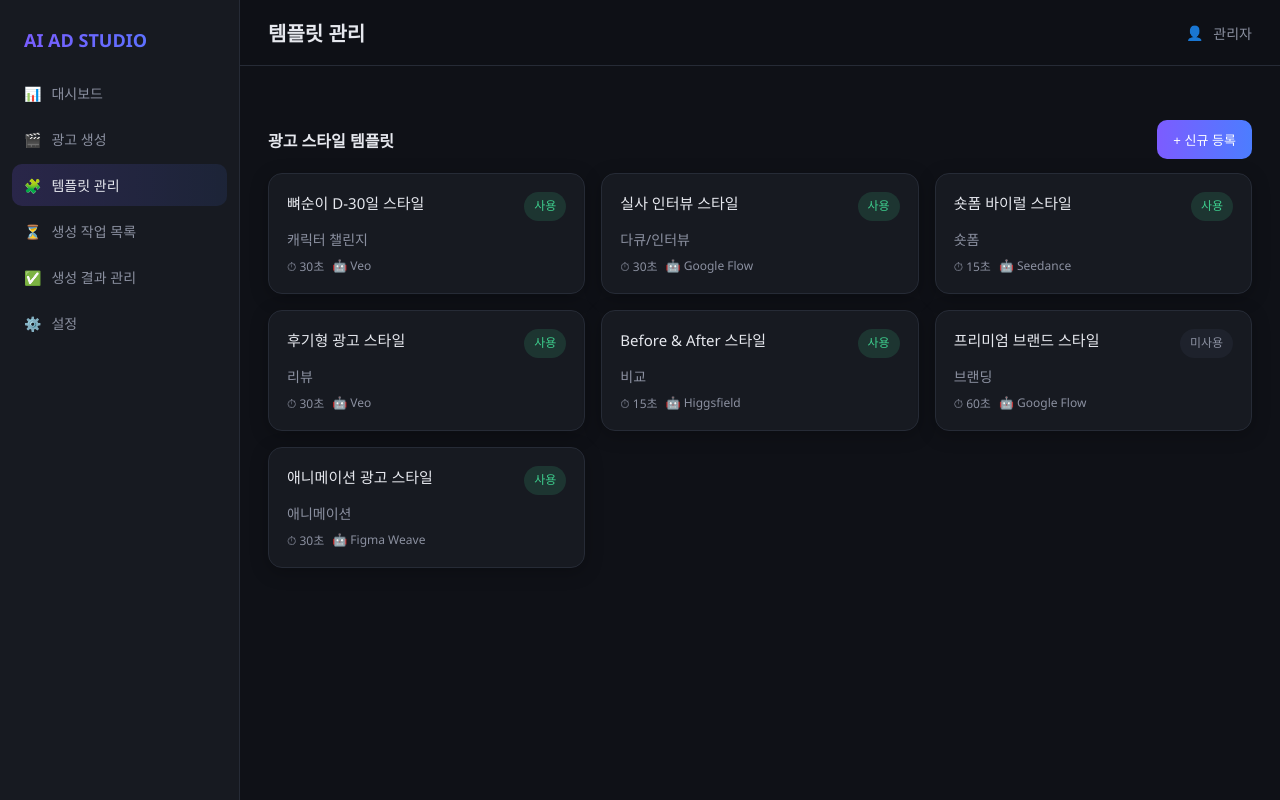
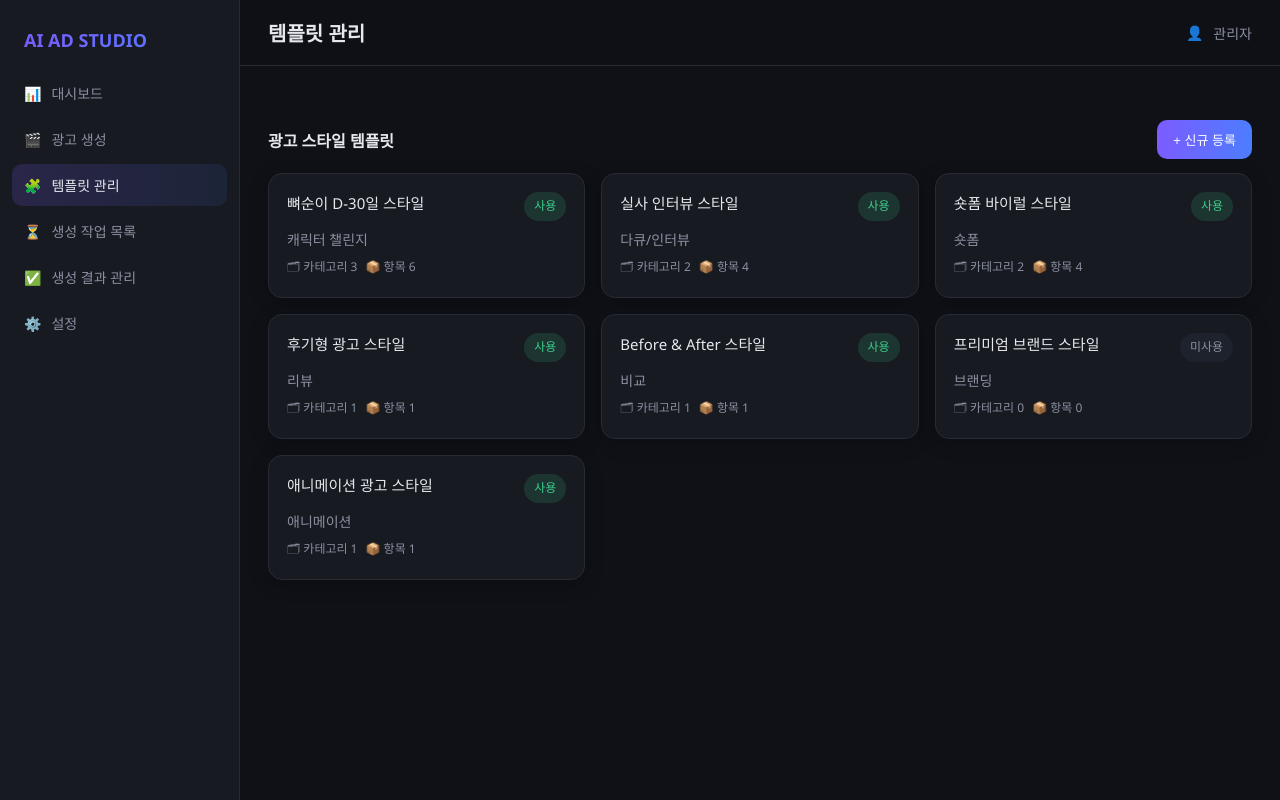
Before and after one commit to dongho5136/sample_make_video, a Flask app: page /templates in a window 1280 px wide. Run offline with Flask 3, Linux system fonts and the light colour scheme.

Commit message:
feat: 템플릿 상세 카테고리 아코디언 + 카테고리/항목 추가 UI

```diff
--- a/static/js/templates.js
+++ b/static/js/templates.js
@@ -1,15 +1,89 @@
-let items = [];
-function render(){
-  document.getElementById("tpl-list").innerHTML = items.map(t => `
-    <div class="card">
+let items = [];        // 템플릿 목록 (categories 포함)
+let current = null;    // 상세 모달에 열린 템플릿
+
+function catCount(t){ return (t.categories || []).length; }
+function itemCount(t){ return (t.categories || []).reduce((s,c)=>s+c.items.length,0); }
+
+function renderList(){
+  document.getElementById("tpl-list").innerHTML = items.map((t,i) => `
+    <div class="card" data-i="${i}" style="cursor:pointer">
       <div style="display:flex;justify-content:space-between">
         <h3 style="color:var(--text);font-size:15px">${t.name}</h3>
         ${UI.badge(t.active ? "사용" : "미사용")}</div>
       <p style="color:var(--muted);margin:8px 0">${t.style}</p>
       <div style="display:flex;gap:8px;color:var(--muted);font-size:12px">
-        <span>⏱ ${t.rec_length}초</span><span>🤖 ${t.rec_model}</span></div>
+        <span>🗂 카테고리 ${catCount(t)}</span><span>📦 항목 ${itemCount(t)}</span></div>
     </div>`).join("");
+  document.querySelectorAll("#tpl-list .card").forEach(c =>
+    c.onclick = () => openDetail(items[c.dataset.i]));
 }
+
+function renderDetail(){
+  const t = current;
+  document.getElementById("dm-title").textContent = t.name;
+  const cats = (t.categories || []).map((c) => `
+    <div class="card" style="margin-bottom:12px">
+      <div style="display:flex;justify-content:space-between;align-items:center;cursor:pointer"
+           data-cid="${c.id}">
+        <div><b>${c.name}</b> ${UI.badge(c.type)}
+          <span style="color:var(--muted);font-size:12px">· 항목 ${c.items.length}</span></div>
+        <span class="chev" style="color:var(--muted)">▾</span></div>
+      <div class="cat-body" data-body="${c.id}" style="display:none;margin-top:12px">
+        ${c.items.map(it => `<div style="padding:8px 0;border-top:1px solid var(--border)">
+          <b style="font-size:13px">${it.name}</b>
+          <p style="color:var(--muted);font-size:12px;margin-top:4px">${it.prompt}</p></div>`).join("")
+          || `<p style="color:var(--muted);font-size:12px">항목이 없습니다</p>`}
+        <form class="add-item-form" data-cid="${c.id}" style="margin-top:12px;display:flex;gap:8px;flex-wrap:wrap">
+          <input name="name" placeholder="항목명" style="flex:1;min-width:120px;background:var(--surface-2);
+            border:1px solid var(--border);color:var(--text);padding:8px;border-radius:8px;font-size:12px">
+          <input name="prompt" placeholder="프롬프트" style="flex:2;min-width:160px;background:var(--surface-2);
+            border:1px solid var(--border);color:var(--text);padding:8px;border-radius:8px;font-size:12px">
+          <button class="btn sm" type="submit">+ 항목</button>
+        </form>
+      </div>
+    </div>`).join("");
+  document.getElementById("dm-body").innerHTML = cats + `
+    <form id="add-cat-form" style="display:flex;gap:8px;margin-top:8px;flex-wrap:wrap">
+      <input name="name" placeholder="새 카테고리명" style="flex:1;min-width:120px;background:var(--surface-2);
+        border:1px solid var(--border);color:var(--text);padding:8px;border-radius:8px;font-size:12px">
+      <select name="type" style="background:var(--surface-2);border:1px solid var(--border);
+        color:var(--text);padding:8px;border-radius:8px;font-size:12px">
+        <option value="prompt">prompt</option><option value="asset">asset</option></select>
+      <button class="btn sm ghost" type="submit">+ 카테고리</button>
+    </form>`;
+
+  // 아코디언 토글
+  document.querySelectorAll("#dm-body [data-cid]").forEach(h => {
+    if(h.tagName === "DIV") h.onclick = () => {
+      const body = document.querySelector(`#dm-body [data-body="${h.dataset.cid}"]`);
+      body.style.display = body.style.display === "none" ? "block" : "none";
+    };
+  });
+  // 항목 추가
+  document.querySelectorAll("#dm-body .add-item-form").forEach(f =>
+    f.addEventListener("submit", e => {
+      e.preventDefault();
+      const name = f.name.value.trim();
+      if(!name) return;
+      const cat = current.categories.find(c => c.id == f.dataset.cid);
+      cat.items.push({id: Date.now(), name, prompt: f.prompt.value, image_url: ""});
+      try { API.post(`/api/templates/${current.id}/categories/${cat.id}/items`,
+        {name, prompt: f.prompt.value}); } catch(_){}
+      renderDetail(); UI.toast("항목이 추가되었습니다");
+    }));
+  // 카테고리 추가
+  document.getElementById("add-cat-form").addEventListener("submit", e => {
+    e.preventDefault();
+    const f = e.target, name = f.name.value.trim();
+    if(!name) return;
+    current.categories.push({id: Date.now(), name, type: f.type.value, items: []});
+    try { API.post(`/api/templates/${current.id}/categories`, {name, type: f.type.value}); } catch(_){}
+    renderDetail(); renderList(); UI.toast("카테고리가 추가되었습니다");
+  });
+}
+
+function openDetail(t){ current = t; renderDetail(); UI.openModal("detail-modal"); }
+
 async function load(){
   const el = document.getElementById("tpl-list"); UI.skeleton(el);
   try {
@@ -17,7 +91,7 @@ async function load(){
     const meta = await API.get("/api/meta");
     document.getElementById("tpl-model").innerHTML =
       meta.models.map(m => `<option>${m}</option>`).join("");
-    render();
+    renderList();
   } catch(e){ UI.showError(el, load); }
 }
 document.getElementById("tpl-form").addEventListener("submit", async e => {
@@ -29,8 +103,9 @@ document.getElementById("tpl-form").addEventListener("submit", async e => {
   const item = Object.fromEntries(new FormData(f).entries());
   item.active = item.active === "true";
   item.rec_length = Number(item.rec_length);
+  item.categories = [];
   try { await API.post("/api/templates", item); } catch(_){}
-  items.push({id: Date.now(), ...item}); render();
+  items.push({id: Date.now(), ...item}); renderList();
   f.reset(); UI.closeModal("tpl-modal"); UI.toast("템플릿이 등록되었습니다");
 });
 load();
--- a/templates/templates.html
+++ b/templates/templates.html
@@ -12,9 +12,6 @@
       <div class="form-field" id="f-name"><label>템플릿명 *</label>
         <input name="name"><span class="err-msg">필수 항목입니다</span></div>
       <div class="form-field"><label>광고 스타일</label><input name="style"></div>
-      <div class="form-field"><label>기본 프롬프트</label><textarea name="base_prompt" rows="2"></textarea></div>
-      <div class="form-field"><label>자막 효과 프롬프트</label><textarea name="subtitle_prompt" rows="2"></textarea></div>
-      <div class="form-field"><label>장면 구성 프롬프트</label><textarea name="scene_prompt" rows="2"></textarea></div>
       <div class="form-field"><label>나레이션 톤</label><input name="narration_tone"></div>
       <div class="form-grid">
         <div class="form-field"><label>추천 영상 길이(초)</label>
@@ -27,5 +24,13 @@
     </form>
   </div>
 </div>
+
+<div class="modal-backdrop" id="detail-modal">
+  <div class="modal" style="width:640px">
+    <div class="modal-head"><h2 id="dm-title"></h2>
+      <button class="btn ghost sm" onclick="UI.closeModal('detail-modal')">✕</button></div>
+    <div id="dm-body"></div>
+  </div>
+</div>
 {% endblock %}
 {% block scripts %}<script src="/static/js/templates.js"></script>{% endblock %}
```
